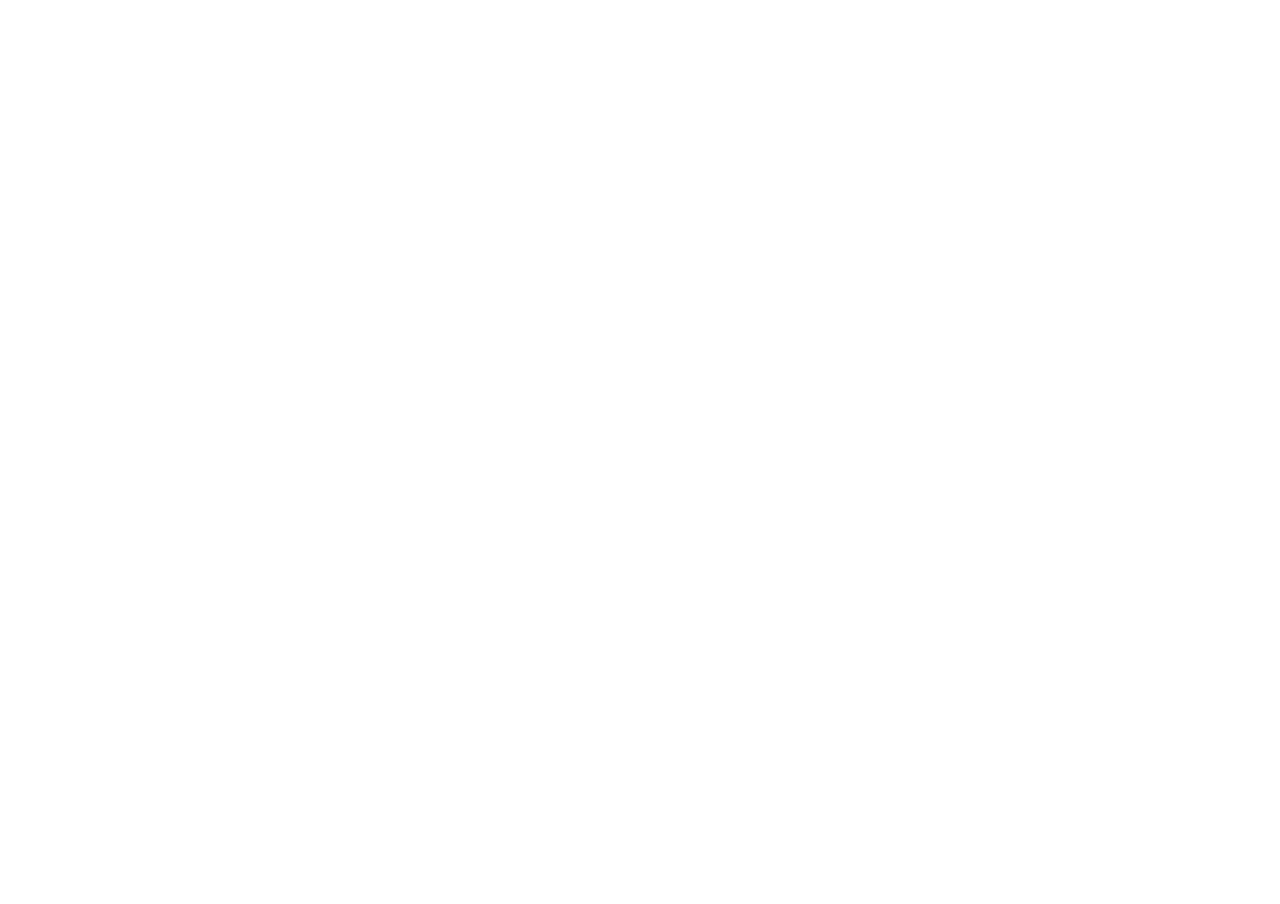
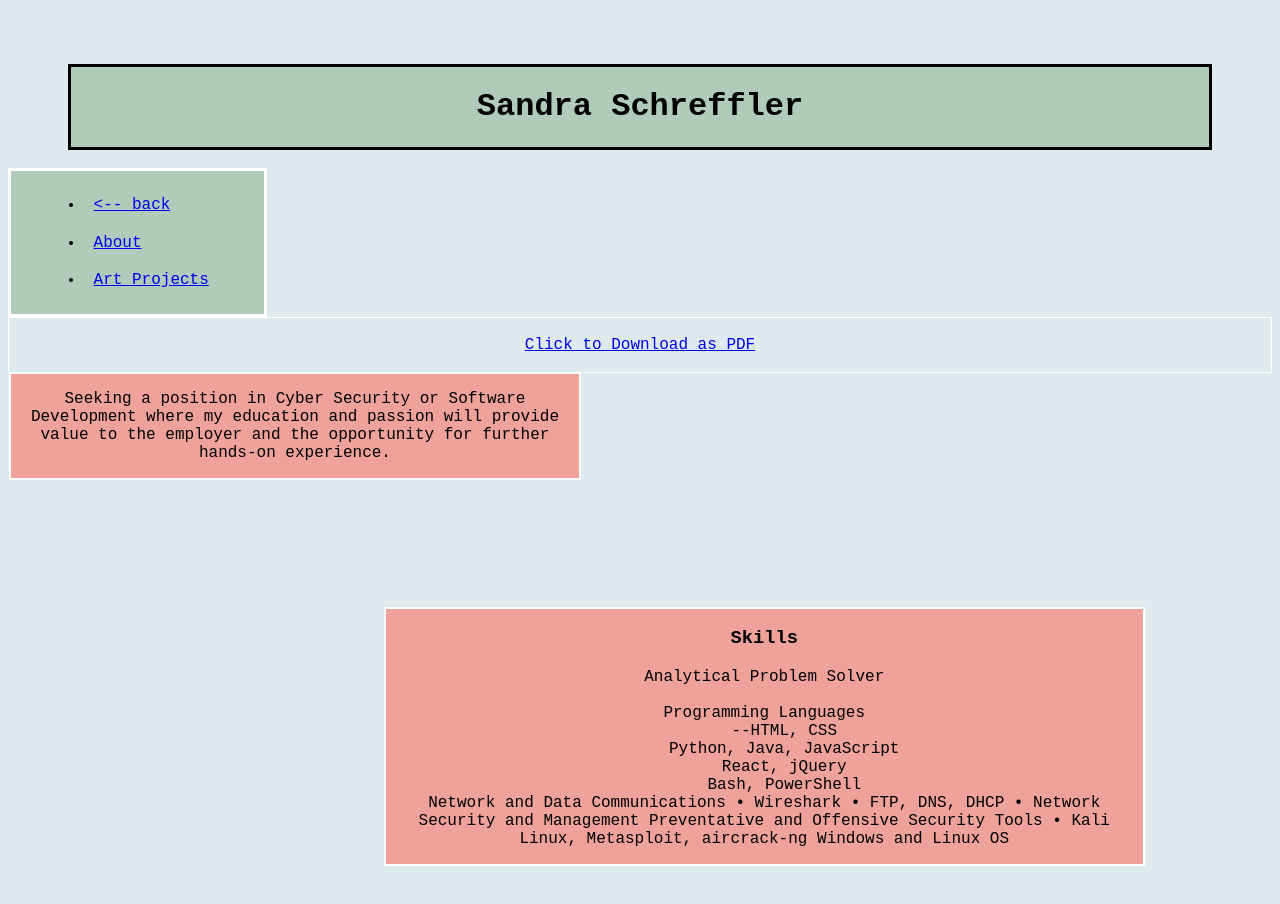
Before and after one commit to SandraKay77/SandraKay77.github.io, a plain HTML site: page cv.html in a window 1280 px wide. Before the commit the page ends 800 px from the top, so only its background shows below. Drawn offline with Linux system fonts and the light colour scheme.

Commit message:
update CV

```diff
--- a/cv.html
+++ b/cv.html
@@ -0,0 +1,76 @@
+<!DOCTYPE html>
+<html>
+
+<head>
+    <link rel="stylesheet" href="styles.css">
+    <title>
+        Sandra Schreffler - Resume
+    </title>
+</head>
+
+<body>
+    <div id="header" class="center">
+        <h1>Sandra Schreffler</h1>
+    </div>
+    <br>
+    <div id="navlist">
+        <ul>
+            <li>
+                <a href="index.html"> <-- back </a>
+            </li>
+            <li>
+                <a href="aboutme.html">About</a>
+            </li>
+            <li>
+                <a href="artprojects.html"> Art Projects</a>
+            </li>
+        </ul>
+        </div>
+    <div id="content" class="center">
+        <br>
+    <a href="2023Schreffler.pdf">Click to Download as PDF</a>
+    <br><br>
+    <div id="objective">
+        <p>Seeking a position in Cyber Security or Software Development where my education and passion will provide value to the employer and the opportunity for further hands-on experience.</p>
+
+    </div>
+    <div id="skills">
+        <h3>
+            Skills
+        </h3>
+        <dl>
+            <dt>
+                Analytical Problem Solver
+            </dt>
+            <br>
+            <dt>
+                Programming Languages
+            </dt>
+            <dd>
+                --HTML, CSS
+            </dd>
+            <dd>
+                Python, Java, JavaScript
+            </dd>
+            <dd>
+                React, jQuery
+            </dd>
+            <dd>
+                Bash, PowerShell
+            </dd>
+
+        Network and Data Communications
+        •	Wireshark
+        •	FTP, DNS, DHCP
+        •	Network Security and Management
+        Preventative and Offensive Security Tools
+        •	Kali Linux, Metasploit, aircrack-ng
+        Windows and Linux OS
+    </dl>
+
+    </div>
+
+</div>
+</body>
+
+</html>
--- a/styles.css
+++ b/styles.css
@@ -1,19 +1,29 @@
+:root {
+    --light1: #deeaee;
+    --medium: #b1cbbb;
+    --light2: #eea29a;
+    --dark2: #c94c4c;
+    --black: #000;
+    --white: #fff;
+
+}
+
 body {
     font-family: 'Courier New', Courier, monospace;
     font-size: 1em;
-    background-color: bisque;
+    background-color: var(--light1);
 }
 
 #header {
-    border: 3px solid black;
-    background-color: aqua;
+    border: 3px solid #000000;
+    background-color: var(--medium);
     width: 90%;
     height: auto;
     margin-top: 4em;
 }
 
 .center {
-    border: 1px solid white;
+    border: 1px solid #ffffff;
     margin-left: auto;
     margin-right: auto;
     text-align: center;
@@ -22,7 +32,24 @@ body {
 #navlist {
     border: 3px solid white;
     width: 20%;
-    background-color: lightgrey;
+    background-color: var(--medium);
+
+}
+
+
+#skills {
+    border: 2px solid white;
+    background-color: var(--light2);
+    margin: 10%;
+    width: 60%;
+    float: right;
+}
+
+#objective {
+    border: 2px solid white;
+    background-color: var(--light2);
+    width: 45%;
+    float: left;
 
 }
 
@@ -30,6 +57,4 @@ li {
     width: 60%;
     margin: auto;
     padding: 1ch;
-    text: 4em bold white;
-
 }
```
Also changed, not shown: index.html (+4 -4 lines), 1 other file.
